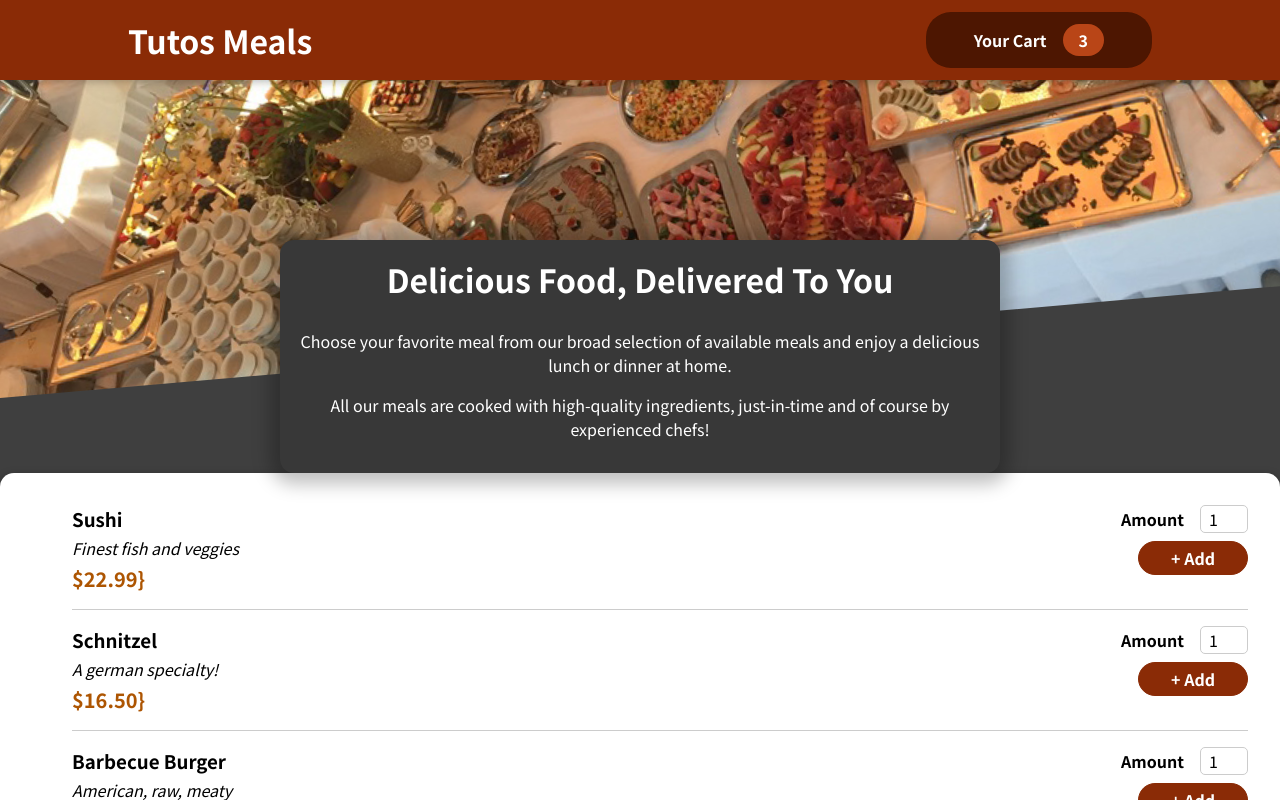
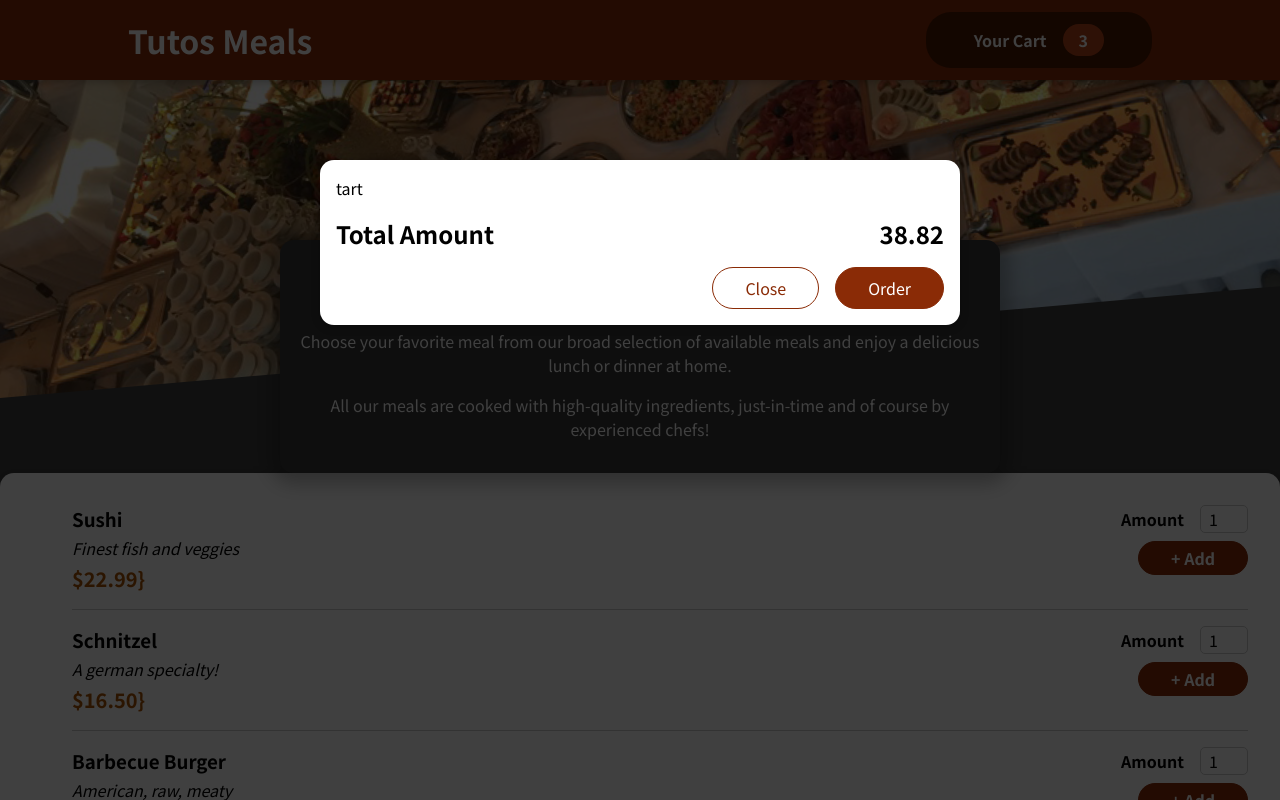
Before and after one commit to jeanchaneto/food-order-react-app, a React (Create React App) app: page / in a window 1280 px wide. Shown: the top 800 px of the page. Built offline with nearby package versions, Linux system fonts and the light colour scheme.

Commit message:
Create Modal with React Portals

```diff
--- a/public/index.html
+++ b/public/index.html
@@ -28,6 +28,7 @@
   </head>
   <body>
     <noscript>You need to enable JavaScript to run this app.</noscript>
+    <div id="overlays"></div>
     <div id="root"></div>
     <!--
       This HTML file is a template.
--- a/src/App.js
+++ b/src/App.js
@@ -1,9 +1,11 @@
+import Cart from "./components/Cart/Cart";
 import Header from "./components/Layout/Header";
 import Meals from "./components/Meals/Meals";
 
 function App() {
   return (
     <>
+      <Cart />
       <Header />
       <Meals />
     </>
--- a/src/components/Cart/Cart.jsx
+++ b/src/components/Cart/Cart.jsx
@@ -1,22 +1,26 @@
+import Modal from '../UI/Modal'
 import classes from './Cart.module.css'
 
-const Cart = () => {
-const cartItmems = <ul> {[{id: 'd5', name: 'tart', amount: 4, price: 3.59}].map((item) => (<li>{item.name}</li>))}</ul>
+const Cart = (props) => {
+const cartItems = (
+<ul className={classes['cart-items']}>
+  {[{id: 'd5', name: 'tart', amount: 4, price: 3.59}].map((item, index) => (<li key={index} >{item.name}</li>))}
+</ul> )
 
   return (
-    <div>
-    {cartItmems}
+    <Modal>
+        {cartItems}
         <div className={classes.total}>
-        <span>Totam Amount</span>
-        <span>38.82</span>
+          <span>Total Amount</span>
+          <span>38.82</span>
         </div>
-        <div className={classes.acions} >
+        <div className={classes.actions} >
             <button className={classes['button--alt']}>Close</button>
             <button className={classes.button}>Order</button>
         </div>
-    </div>
+    </Modal>
 
-  )
-}
+  );
+};
 
 export default Cart
--- /dev/null
+++ b/src/components/UI/Modal.jsx
@@ -0,0 +1,27 @@
+import classes from './Modal.module.css'
+import  ReactDOM  from 'react-dom'
+
+const Backdrop = (props) => {
+    return <div className={classes.backdrop} />
+}
+
+const ModalOverlay = (props) => {
+    return (
+    <div className={classes.modal} >
+        <div className={classes.content} >{props.children}</div>
+    </div>
+    )
+}
+
+const portalElement = document.getElementById('overlays');
+
+const Modal = (props) => {
+  return (
+    <>
+    {ReactDOM.createPortal(<Backdrop />, portalElement)}
+    {ReactDOM.createPortal(<ModalOverlay>{props.children}</ModalOverlay>, portalElement)}
+    </>
+  )
+}
+
+export default Modal
--- /dev/null
+++ b/src/components/UI/Modal.module.css
@@ -0,0 +1,40 @@
+.backdrop {
+    position: fixed;
+    top: 0;
+    left: 0;
+    width: 100%;
+    height: 100vh;
+    z-index: 20;
+    background-color: rgba(0, 0, 0, 0.75);
+  }
+
+  .modal {
+    position: fixed;
+    top: 20vh;
+    left: 5%;
+    width: 90%;
+    background-color: white;
+    padding: 1rem;
+    border-radius: 14px;
+    box-shadow: 0 2px 8px rgba(0, 0, 0, 0.25);
+    z-index: 30;
+    animation: slide-down 300ms ease-out forwards;
+  }
+
+  @media (min-width: 768px) {
+    .modal {
+      width: 40rem;
+      left: calc(50% - 20rem);
+    }
+  }
+
+  @keyframes slide-down {
+    from {
+      opacity: 0;
+      transform: translateY(-3rem);
+    }
+    to {
+      opacity: 1;
+      transform: translateY(0);
+    }
+  }
```
